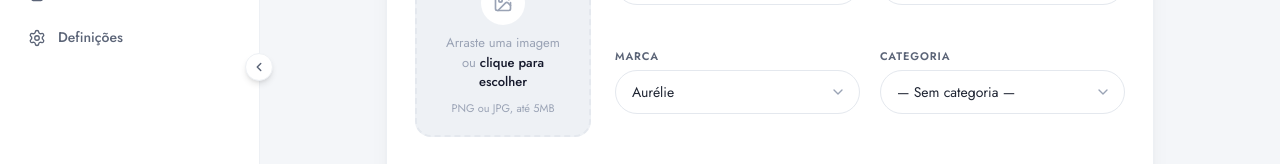
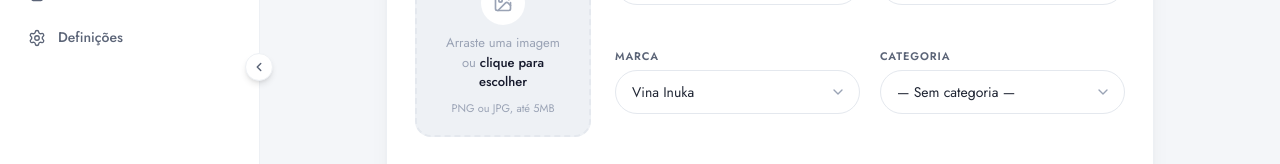
Before and after one commit to manueljaime007/project-vina-inuka-admin, a Next.js app in the folder web/: page /products/new in a window 1280 px wide. Shown: the part 333-497 px from the top of the page. Built offline with nearby package versions, Linux system fonts and the light colour scheme; a web font is replaced by a local one.

Commit message:
feat: improve product form with better UX
- Add proper form validation
- Improve loading states
- Enhance error handling

```diff
--- a/web/components/products/ProductForm.tsx
+++ b/web/components/products/ProductForm.tsx
@@ -10,7 +10,7 @@ import { ImageUploadField } from "@/components/ui/ImageUploadField";
 export interface ProductFormValues {
   name: string;
   slug: string;
-  brand: "Aurélie" | "INUKA";
+  brand: "Vina Inuka" | "INUKA";
   categoryId: string;
   price: string;
   stock: string;
@@ -117,10 +117,10 @@ export function ProductForm({
             onChange={(e) => {
             //   setBrand(e.target.value as "Vina" | "INUKA");
               setBrand(e.target.value as "Vina" );
-              emit({ brand: e.target.value as "Aurélie" | "INUKA" });
+              emit({ brand: e.target.value as "Vina Inuka" | "INUKA" });
             }}
           >
-            <option value="Aurélie">Aurélie</option>
+            <option value="Vina Inuka">Vina Inuka</option>
             <option value="INUKA">INUKA</option>
           </Select>
           <Select
```
